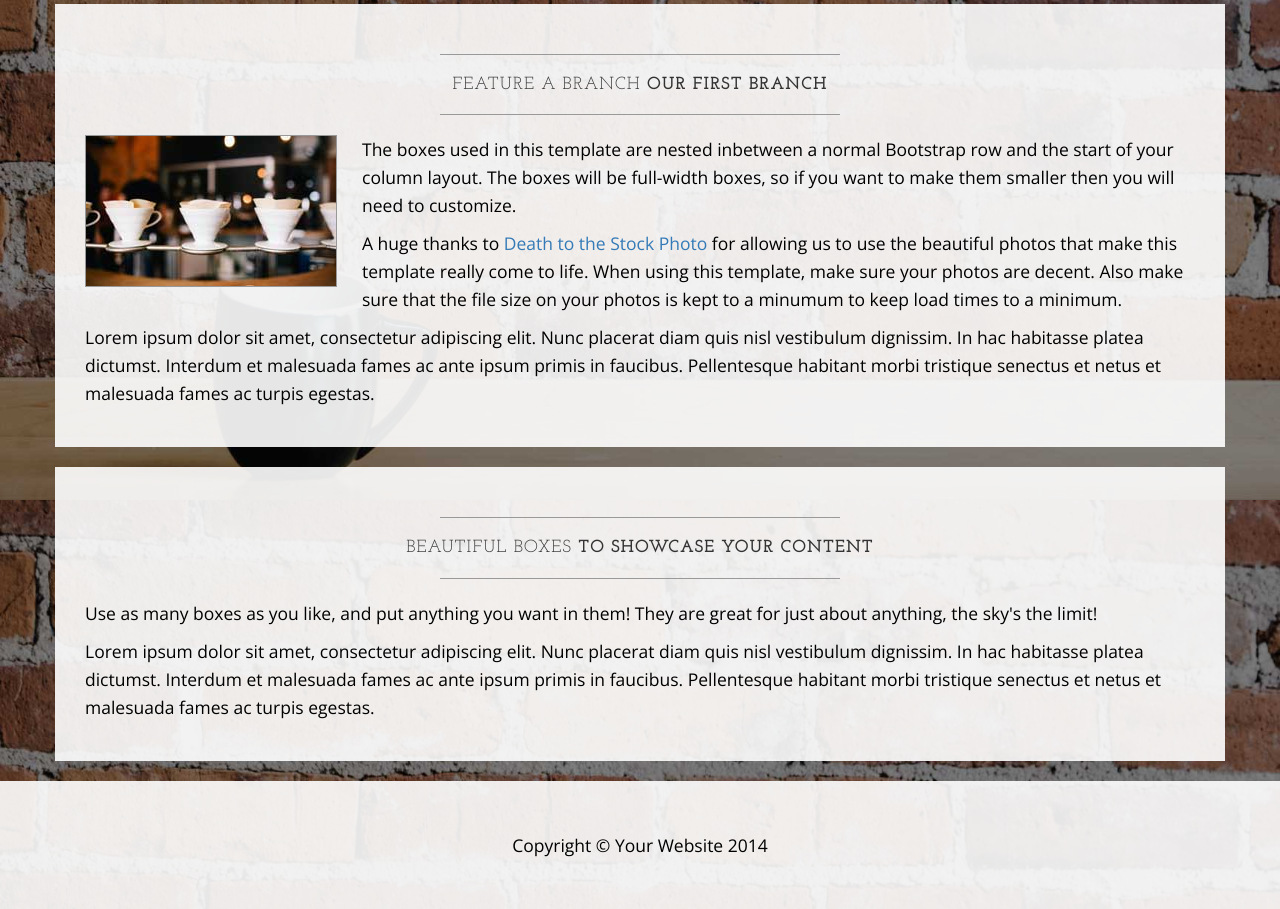
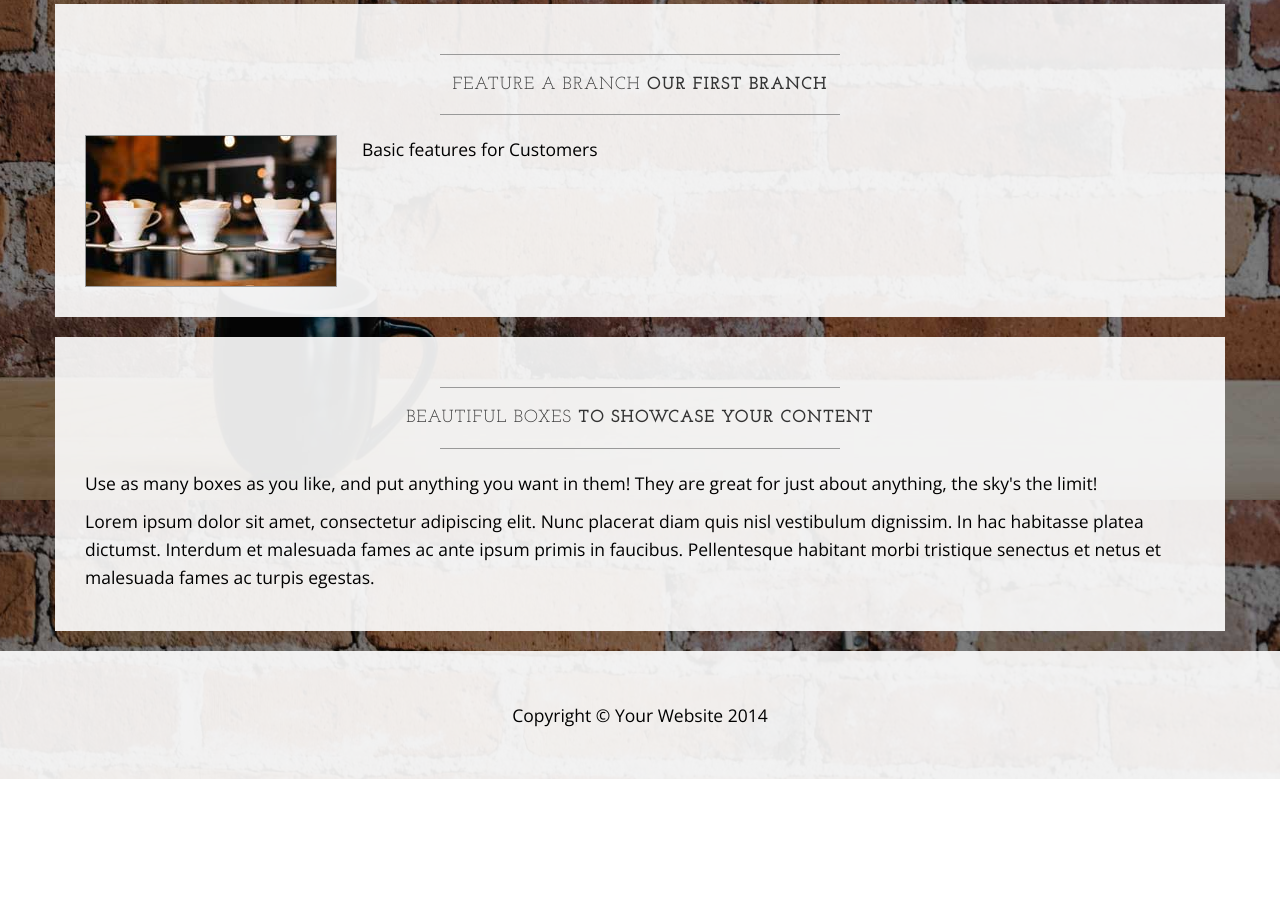
Before and after one commit to glazerjoni/Learnable-Git-Course, a plain HTML site: page index.html in a window 1280 px wide. Shown: the part 1100-2009 px from the top of the page. After the commit the page ends 1879 px from the top, so only its background shows below. Drawn offline with nearby package versions, Linux system fonts and the light colour scheme.

Commit message:
Edited Paragraph

```diff
--- a/index.html
+++ b/index.html
@@ -129,9 +129,7 @@
                     <hr>
                     <img class="img-responsive img-border img-left" src="img/intro-pic.jpg" alt="">
                     <hr class="visible-xs">
-                    <p>The boxes used in this template are nested inbetween a normal Bootstrap row and the start of your column layout. The boxes will be full-width boxes, so if you want to make them smaller then you will need to customize.</p>
-                    <p>A huge thanks to <a href="http://join.deathtothestockphoto.com/" target="_blank">Death to the Stock Photo</a> for allowing us to use the beautiful photos that make this template really come to life. When using this template, make sure your photos are decent. Also make sure that the file size on your photos is kept to a minumum to keep load times to a minimum.</p>
-                    <p>Lorem ipsum dolor sit amet, consectetur adipiscing elit. Nunc placerat diam quis nisl vestibulum dignissim. In hac habitasse platea dictumst. Interdum et malesuada fames ac ante ipsum primis in faucibus. Pellentesque habitant morbi tristique senectus et netus et malesuada fames ac turpis egestas.</p>
+                    <p>Basic features for Customers</p>
                 </div>
             </div>
         </div>
```
